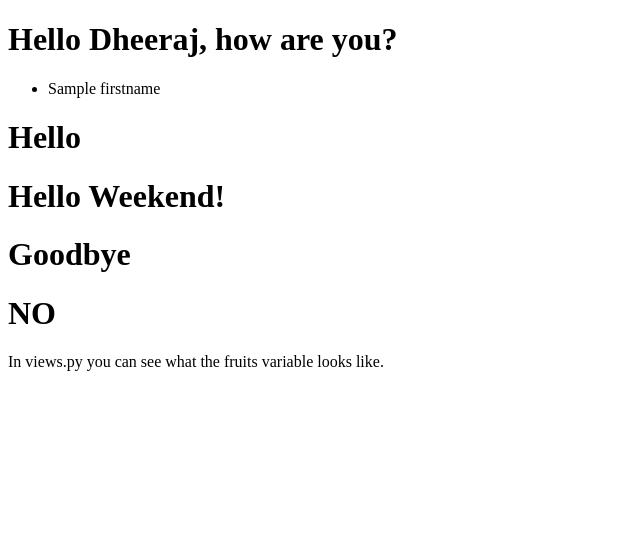
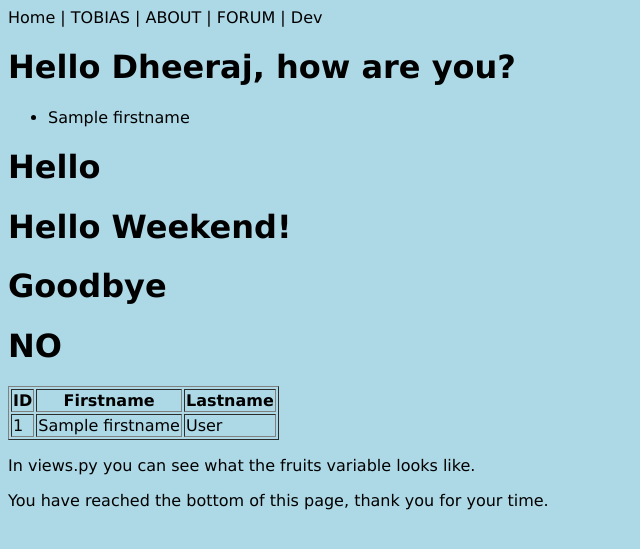
Before and after one commit to Dheeraj2002kumar/django-may-2026, a Django app: template my_tenis_club/member/templates/template.html in a window 1280 px wide. Shown: the top 549 px of the page, without its empty margins (0-640 px from the left). Run offline with Django 5.2, Linux system fonts and the light colour scheme; the template is opened without the code that fills it: most values are stand-ins (such as "Sample title", 1, 10 or a date in 2020).

Commit message:
added static file for .css

```diff
--- /dev/null
+++ b/my_tenis_club/member/static/myfirst.css
@@ -0,0 +1,4 @@
+body{
+    background-color: lightblue;
+    font-family: verdana;
+}
--- /dev/null
+++ b/my_tenis_club/member/templates/footer.html
@@ -0,0 +1 @@
+<p>You have reached the bottom of this page, thank you for your time.</p>
--- /dev/null
+++ b/my_tenis_club/member/templates/mymenu.html
@@ -0,0 +1 @@
+<div>Home | {{ me }} | ABOUT | FORUM | {{ sponsor }}</div>
--- a/my_tenis_club/member/templates/template.html
+++ b/my_tenis_club/member/templates/template.html
@@ -1,11 +1,16 @@
+{% load static %}
+
 <!DOCTYPE html>
 <html lang="en">
 <head>
     <meta charset="UTF-8">
     <meta name="viewport" content="width=device-width, initial-scale=1.0">
     <title>Template</title>
+    <link rel="stylesheet" href="{% static 'myfirst.css' %}">
 </head>
 <body>
+
+    {% include "mymenu.html" with me="TOBIAS" sponsor="Dev" %}
 
     {% with firstname="Dheeraj" %}
         <h1>Hello {{ firstname }}, how are you?</h1>
@@ -44,7 +49,23 @@
         {% endif %}
     {% endwith %}
 
+    <table border="1">
+        <tr>
+            <th>ID</th>
+            <th>Firstname</th>
+            <th>Lastname</th>
+        </tr>
+        {% for x in mymembers %}
+        <tr>
+            <td>{{ x.id}}</td>
+            <td>{{ x.firstname }}</td>
+            <td>{{ x.lastname }}</td>
+        </tr>
+        {% endfor %}
+    </table>
+
     <p>In views.py you can see what the fruits variable looks like.</p>
 
+    {% include 'footer.html' %}
 </body>
 </html>
--- a/my_tenis_club/my_tenis_club/settings.py
+++ b/my_tenis_club/my_tenis_club/settings.py
@@ -48,6 +48,7 @@ MIDDLEWARE = [
     'django.contrib.auth.middleware.AuthenticationMiddleware',
     'django.contrib.messages.middleware.MessageMiddleware',
     'django.middleware.clickjacking.XFrameOptionsMiddleware',
+    'whitenoise.middleware.WhiteNoiseMiddleware',
 ]
 
 ROOT_URLCONF = 'my_tenis_club.urls'
```
Also changed, not shown: my_tenis_club/member/views.py (+6 -2 lines).
